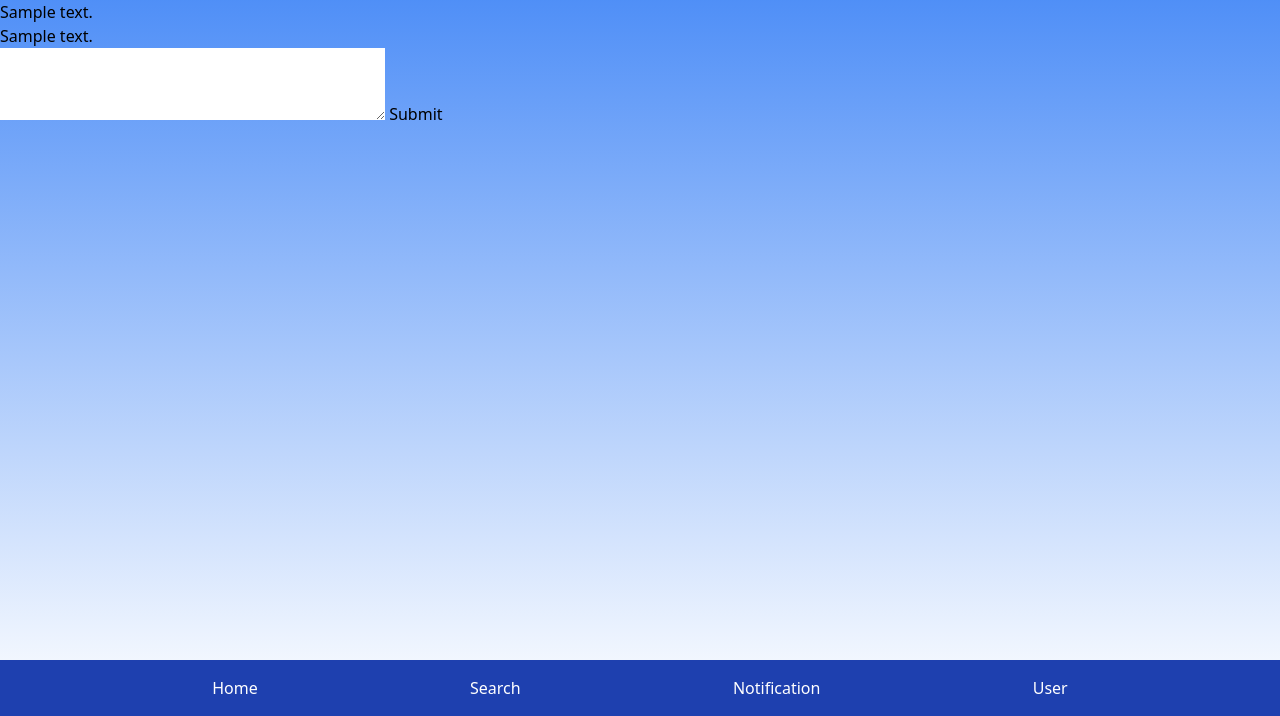
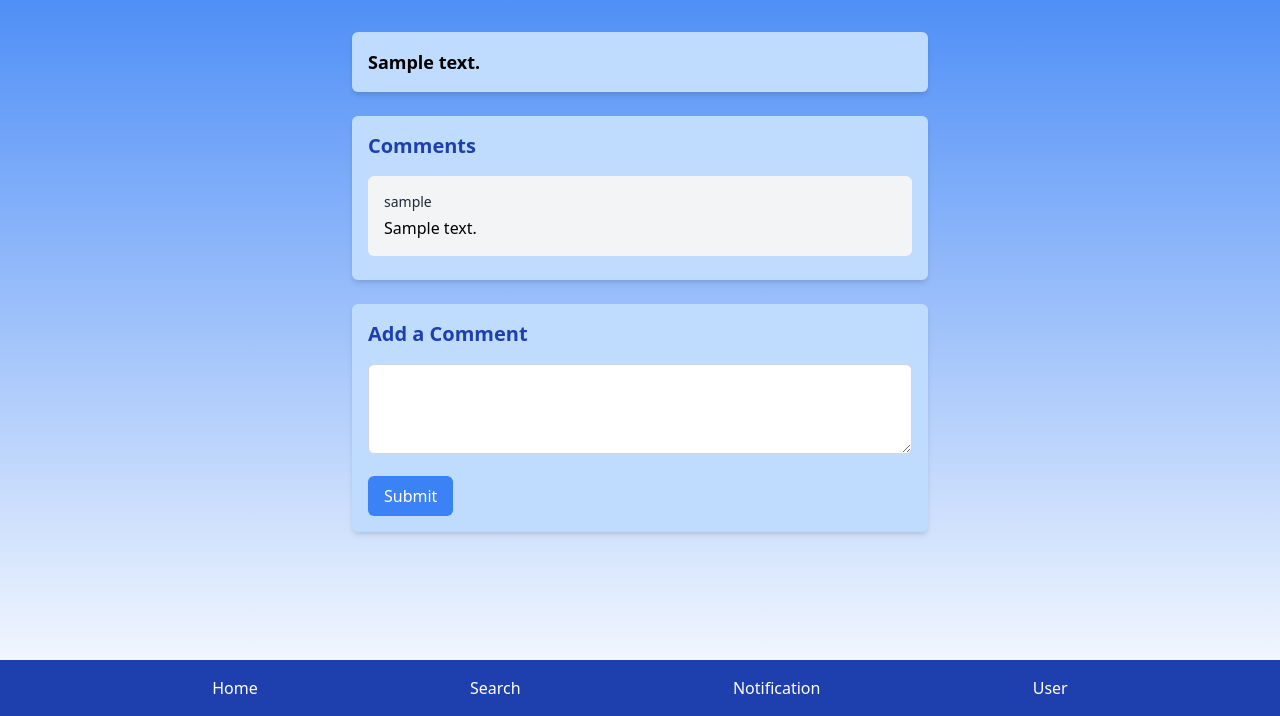
Before and after one commit to Pontuagi/wizverse, a Django app: page /post_detail/1/ in a window 1280 px wide. Shown: the part 84-800 px from the top of the page. Run offline with Django 5.2, Linux system fonts and the light colour scheme; tables that the repository leaves empty hold one stand-in row (values such as "Sample post").

Commit message:
Comments

```diff
--- a/users/templates/post_view.html
+++ b/users/templates/post_view.html
@@ -2,24 +2,42 @@
 {% extends 'base.html' %}
 
 {% block content %}
-    <div class="tweet-detail">
-        <div class="tweet">
+    <div class="container mx-auto px-4 py-8">
+        <div class="max-w-xl mx-auto">
             <!-- Display tweet details -->
-            <p>{{ tweet.text }}</p>
+            <div class="bg-blue-200 shadow-md rounded-md p-4 mb-6">
+                <p class="text-lg font-semibold">{{ tweet.text }}</p>
             </div>
-        <div class="comments">
+
             <!-- Display comments -->
+            <div class="bg-blue-200 shadow-md rounded-md p-4">
+                <h2 class="text-xl font-semibold mb-4 text-blue-800">Comments</h2>
                 {% for comment in tweet.comments.all %}
-                <div class="comment">
+                    <div class="bg-gray-100 p-4 rounded-md mb-2">
+                        <p class="text-sm font-medium text-gray-800 mb-1">{{ comment.user.username }}</p>
                         <p>{{ comment.text }}</p>
+                        <!--
+                        <a href="{% url 'agree_post' comment.id %}" class="inline-block text-sm text-blue-500 mr-2 hover:underline">Agree</a>
+
+
+                        <a href="{% url 'disagree_post' comment.id %}" class="inline-block text-sm text-red-500 mr-2 hover:underline">Disagree</a>
+
+
+                        <a href="{% url 'post_detail' comment.id %}" class="inline-block text-sm text-gray-500 hover:underline">Comment</a>
+                        -->
                     </div>
                 {% endfor %}
+            </div>
+
             <!-- Add comment form -->
+            <div class="bg-blue-200 shadow-md rounded-md p-4 mt-6">
+                <h2 class="text-xl font-semibold mb-4 text-blue-800">Add a Comment</h2>
                 <form method="post" action="{% url 'add_comment' tweet.id %}">
                     {% csrf_token %}
-                <textarea name="text" rows="3" cols="40"></textarea>
-                <button type="submit">Submit</button>
+                    <textarea name="text" rows="3" cols="40" class="w-full px-3 py-2 border border-gray-300 rounded-md mb-4"></textarea>
+                    <button type="submit" class="bg-blue-500 text-white px-4 py-2 rounded-md hover:bg-blue-600">Submit</button>
                 </form>
             </div>
         </div>
+    </div>
 {% endblock %}
--- a/users/views.py
+++ b/users/views.py
@@ -66,13 +66,14 @@ class AddCommentView(LoginRequiredMixin,View):
         # Retrieve the tweet object based on the tweet_id
         try:
             post = tweet.objects.get(pk=tweet_id)
+            user = request.user
         except tweet.DoesNotExist:
             messages.error(request, 'Tweet does not exist')
             return redirect('home')
 
         # Create a new comment object using the data submitted in the form
         comment_text = request.POST.get('text')
-        comment = Comment.objects.create(tweet=post, text=comment_text)
+        comment = Comment.objects.create(tweet=post, user=user, text=comment_text)
 
         return redirect('post_detail', tweet_id=tweet_id)
 
```
Lines whose indentation alone changed are shown as unchanged.
